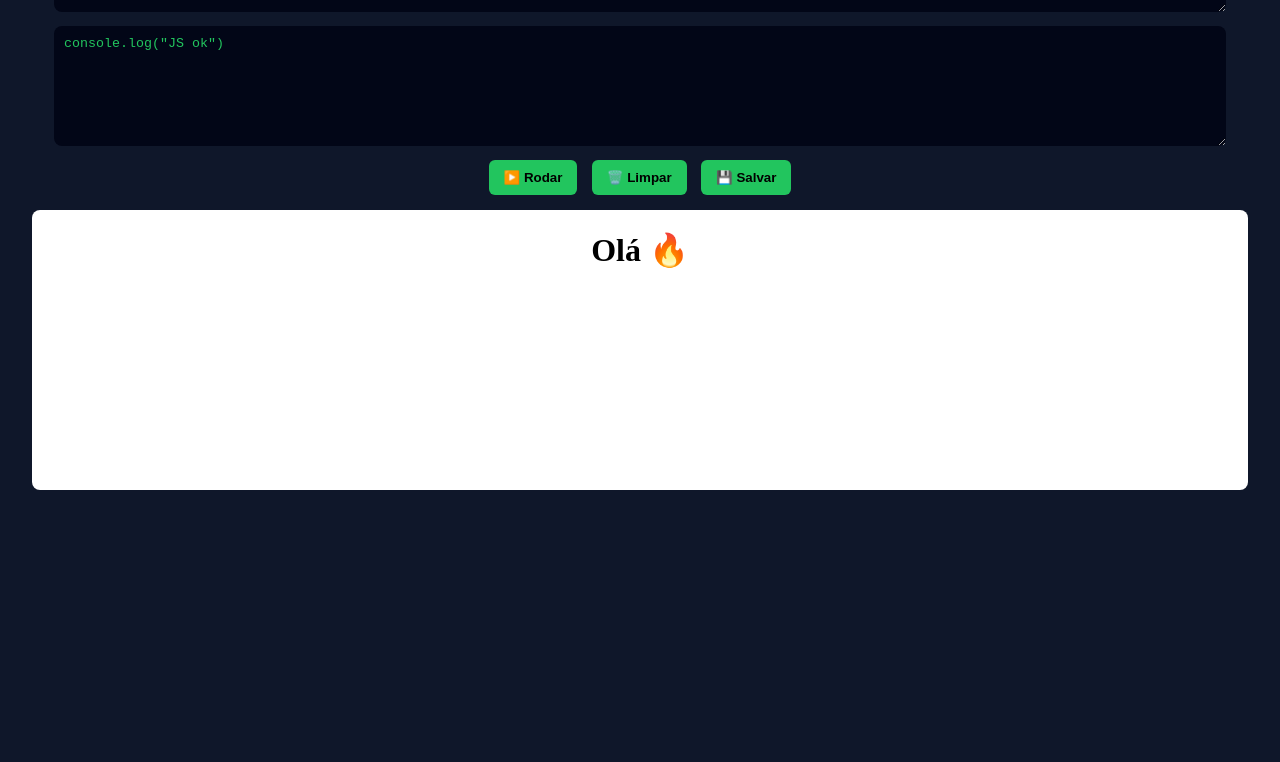
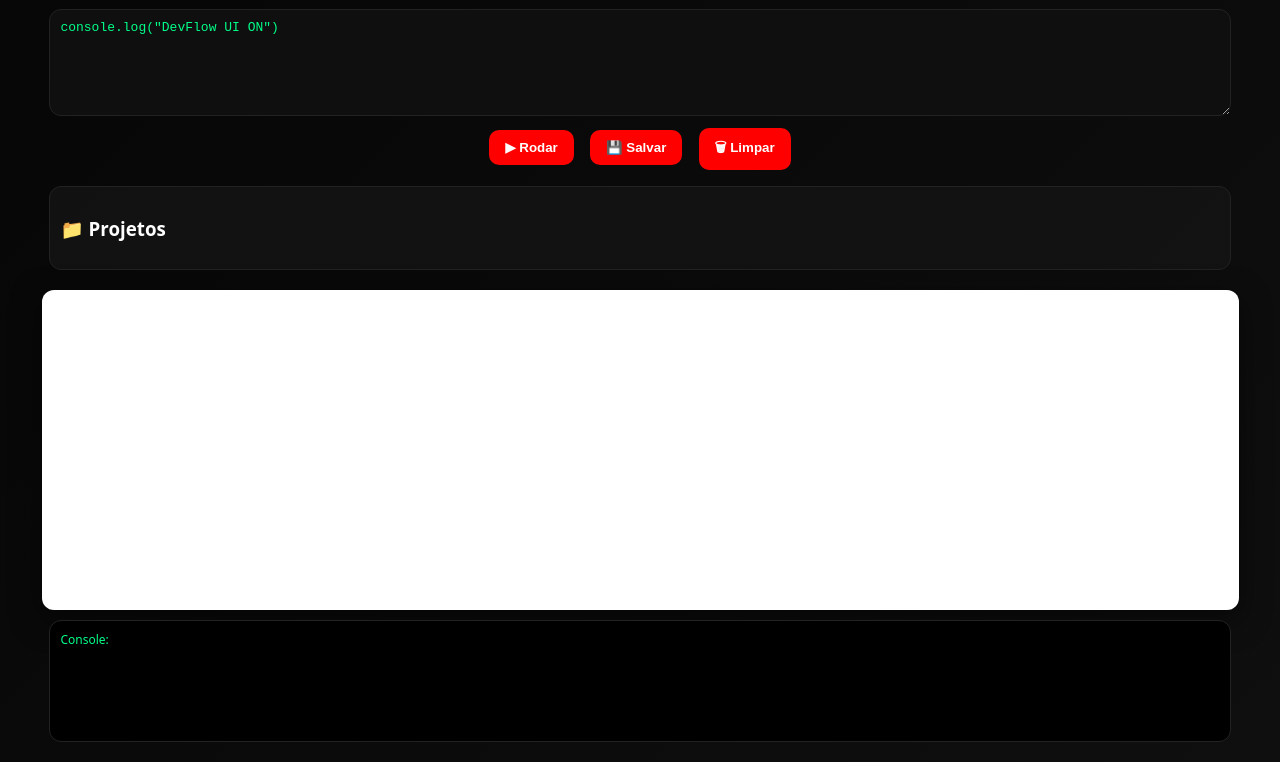
Before and after one commit to kawanskysimeon2-lab/DevFlow-, a plain HTML site: page index.html in a window 1280 px wide. Shown: the part 305-1067 px from the top of the page. Before the commit the page ends 800 px from the top, so only its background shows below. Drawn offline with Linux system fonts and the light colour scheme.

Commit message:
Revamp index.html with new styles and structure

```diff
--- a/index.html
+++ b/index.html
@@ -2,99 +2,227 @@
 <html lang="pt-BR">
 <head>
 <meta charset="UTF-8">
-<title>Dev Editor Online</title>
+<title>DevFlow</title>
 
 <style>
 body{
   margin:0;
-  font-family:Arial;
-  background:#0f172a;
+  font-family:system-ui;
+  background:linear-gradient(135deg,#050505,#0f0f0f);
   color:white;
-  text-align:center;
 }
 
-h1{
-  margin:10px;
+/* HEADER */
+header{
+  display:flex;
+  justify-content:space-between;
+  align-items:center;
+  padding:16px 20px;
+  background:rgba(20,20,20,0.8);
+  backdrop-filter: blur(10px);
+  border-bottom:1px solid #222;
 }
 
-textarea{
-  width:90%;
-  height:100px;
-  margin:5px;
-  background:#020617;
-  color:#22c55e;
-  border:none;
-  padding:10px;
-  border-radius:8px;
+.logo{
+  color:red;
+  font-weight:bold;
+  font-size:20px;
 }
 
+.tag{
+  font-size:12px;
+  color:#aaa;
+}
+
+/* CONTAINER */
+.container{
+  display:flex;
+  flex-direction:column;
+  align-items:center;
+  padding:10px;
+}
+
+/* EDITOR */
+textarea{
+  width:92%;
+  height:85px;
+  margin:6px;
+  background:#0f0f0f;
+  color:#00ff88;
+  border:1px solid #222;
+  border-radius:12px;
+  padding:10px;
+  font-size:13px;
+  outline:none;
+  transition:0.2s;
+}
+
+textarea:focus{
+  border:1px solid red;
+  transform:scale(1.01);
+}
+
+/* BOTÕES */
+button{
+  padding:10px 16px;
+  margin:6px;
+  border:none;
+  border-radius:10px;
+  background:red;
+  color:white;
+  font-weight:bold;
+  cursor:pointer;
+  transition:0.2s;
+}
+
+button:hover{
+  transform:scale(1.05);
+}
+
+/* PREVIEW */
 iframe{
   width:95%;
-  height:280px;
+  height:320px;
   background:white;
   border:none;
+  border-radius:12px;
   margin-top:10px;
-  border-radius:8px;
+  box-shadow:0 10px 30px rgba(0,0,0,0.5);
 }
 
-button{
-  padding:10px 15px;
+/* PAINEL */
+#painel{
+  width:92%;
+  margin:10px;
+  padding:10px;
+  background:rgba(20,20,20,0.8);
+  border:1px solid #222;
+  border-radius:12px;
+}
+
+.item{
+  background:#1a1a1a;
+  padding:8px;
   margin:5px;
-  border:none;
-  background:#22c55e;
-  color:black;
-  font-weight:bold;
-  border-radius:6px;
+  border-radius:8px;
   cursor:pointer;
+  transition:0.2s;
+}
+
+.item:hover{
+  background:#222;
+  transform:scale(1.02);
+}
+
+/* CONSOLE */
+#console{
+  width:92%;
+  margin:10px;
+  padding:10px;
+  background:black;
+  border:1px solid #222;
+  border-radius:12px;
+  font-size:12px;
+  color:#00ff88;
+  height:100px;
+  overflow:auto;
 }
 </style>
 </head>
 
 <body>
 
-<h1>💻 Dev Editor Online</h1>
+<header>
+  <div class="logo">📱DevFlow</div>
+  <div class="tag">Devflow mini VScode para mobile, feito diretamente do mobile "desenvolvedor kawansky"</div>
+</header>
 
-<textarea id="html"><h1>Olá 🔥</h1></textarea>
+<div class="container">
+
+<textarea id="html"><h1 style="color:red;">DevFlow 🚀</h1></textarea>
+
 <textarea id="css">body{ text-align:center; }</textarea>
-<textarea id="js">console.log("JS ok")</textarea>
 
-<br>
+<textarea id="js">console.log("DevFlow UI ON")</textarea>
 
-<button onclick="rodar()">▶️ Rodar</button>
-<button onclick="limpar()">🗑️ Limpar</button>
-<button onclick="salvar()">💾 Salvar</button>
+<div>
+<button onclick="run()">▶ Rodar</button>
+<button onclick="save()">💾 Salvar</button>
+<button onclick="clearAll()">🗑 Limpar</button>
+</div>
 
-<iframe id="resultado"></iframe>
+<div id="painel">
+<h3>📁 Projetos</h3>
+</div>
+
+<iframe id="preview"></iframe>
+
+<div id="console">Console:</div>
+
+</div>
 
 <script>
-function rodar(){
+
+let projects = JSON.parse(localStorage.getItem("devflow_ui")) || [];
+
+function log(msg){
+  document.getElementById("console").innerHTML += "<br>› " + msg;
+}
+
+function run(){
   let html = document.getElementById("html").value;
   let css = "<style>" + document.getElementById("css").value + "</style>";
-  let js = "<script>" + document.getElementById("js").value + "<\/script>";
+  let js = document.getElementById("js").value;
 
-  document.getElementById("resultado").srcdoc = html + css + js;
+  document.getElementById("preview").srcdoc =
+    html + css + "<script>"+js+"<\/script>";
+
+  log("✔ Rodando código");
 }
 
-function limpar(){
-  document.getElementById("html").value="";
-  document.getElementById("css").value="";
-  document.getElementById("js").value="";
-  document.getElementById("resultado").srcdoc="";
+function save(){
+  let name = prompt("Nome do projeto:");
+  if(!name) return;
+
+  projects.push({
+    name,
+    html:html.value,
+    css:css.value,
+    js:js.value
+  });
+
+  localStorage.setItem("devflow_ui", JSON.stringify(projects));
+  list();
+  log("💾 Projeto salvo");
 }
 
-function salvar(){
-  localStorage.setItem("html", document.getElementById("html").value);
-  localStorage.setItem("css", document.getElementById("css").value);
-  localStorage.setItem("js", document.getElementById("js").value);
-  alert("Salvo!");
+function list(){
+  let box = document.getElementById("painel");
+  box.innerHTML = "<h3>📁 Projetos</h3>";
+
+  projects.forEach((p,i)=>{
+    box.innerHTML += `<div class="item" onclick="openP(${i})">${p.name}</div>`;
+  });
 }
 
-window.onload = () => {
-  document.getElementById("html").value = localStorage.getItem("html") || "<h1>Olá 🔥</h1>";
-  document.getElementById("css").value = localStorage.getItem("css") || "body{ text-align:center; }";
-  document.getElementById("js").value = localStorage.getItem("js") || 'console.log("JS ok")';
-  rodar();
-};
+function openP(i){
+  html.value = projects[i].html;
+  css.value = projects[i].css;
+  js.value = projects[i].js;
+  run();
+  log("📂 Projeto aberto");
+}
+
+function clearAll(){
+  html.value="";
+  css.value="";
+  js.value="";
+  preview.srcdoc="";
+  document.getElementById("console").innerHTML="Console:";
+}
+
+window.onload = list;
+
 </script>
 
 </body>
```
